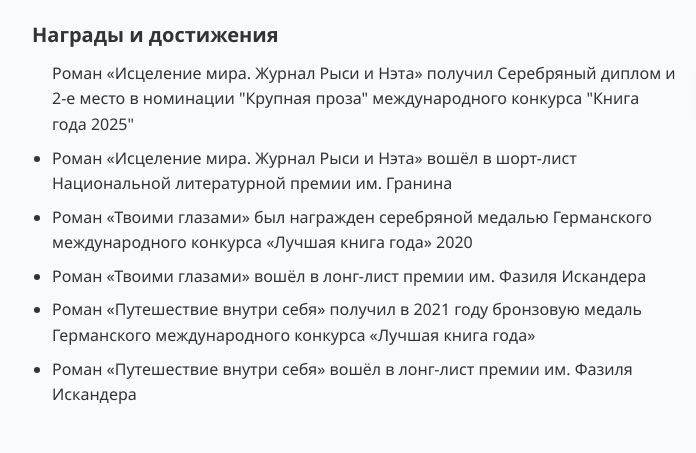
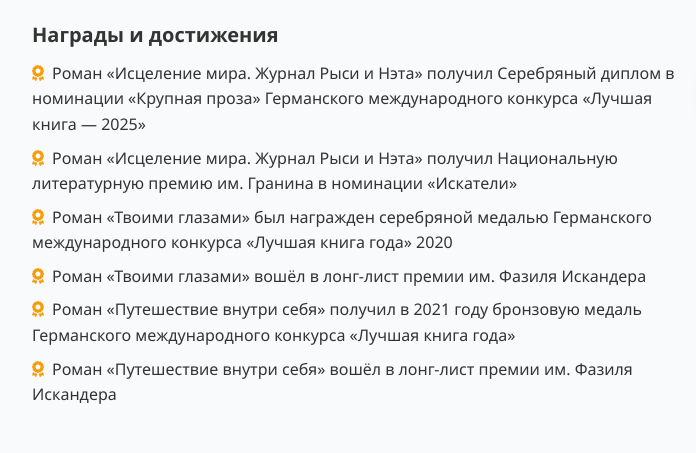
Before and after one commit to dimgo66/agacher, a plain HTML site: page index.html in a window 1280 px wide. Shown: the part 1214-1667 px from the top of the page, 112-808 px from the left. Drawn offline with nearby package versions, Linux system fonts and the light colour scheme.

Commit message:
Оформление достижений: значки награды вместо буллетов, правки формулировок премий

```diff
--- a/index.html
+++ b/index.html
@@ -105,15 +105,25 @@
                 <h3 class="text-xl font-semibold mb-3">Награды и достижения</h3>
                 <div class="flex flex-col md:flex-row gap-6 mb-4">
                     <div class="md:w-2/3">
-                        <ul class="list-disc pl-5 space-y-2">
+                        <ul class="list-none pl-0 space-y-2">
                             <li class="flex items-start">
-                                <span>Роман «Исцеление мира. Журнал Рыси и Нэта» получил Серебряный диплом и 2-е место в номинации "Крупная проза" международного конкурса "Книга года 2025"</span>
+                                <span><i class='fas fa-award text-yellow-500 mr-2'></i>Роман «Исцеление мира. Журнал Рыси и Нэта» получил Серебряный диплом в номинации «Крупная проза» Германского международного конкурса «Лучшая книга — 2025»</span>
                             </li>
-                            <li>Роман «Исцеление мира. Журнал Рыси и Нэта» вошёл в шорт-лист Национальной литературной премии им. Гранина</li>
-                            <li>Роман «Твоими глазами» был награжден серебряной медалью Германского международного конкурса «Лучшая книга года» 2020</li>
-                            <li>Роман «Твоими глазами» вошёл в лонг-лист премии им. Фазиля Искандера</li>
-                            <li>Роман «Путешествие внутри себя» получил в 2021 году бронзовую медаль Германского международного конкурса «Лучшая книга года»</li>
-                            <li>Роман «Путешествие внутри себя» вошёл в лонг-лист премии им. Фазиля Искандера</li>
+                            <li class="flex items-start">
+                                <span><i class='fas fa-award text-yellow-500 mr-2'></i>Роман «Исцеление мира. Журнал Рыси и Нэта» получил Национальную литературную премию им. Гранина в номинации «Искатели»</span>
+                            </li>
+                            <li class="flex items-start">
+                                <span><i class='fas fa-award text-yellow-500 mr-2'></i>Роман «Твоими глазами» был награжден серебряной медалью Германского международного конкурса «Лучшая книга года» 2020</span>
+                            </li>
+                            <li class="flex items-start">
+                                <span><i class='fas fa-award text-yellow-500 mr-2'></i>Роман «Твоими глазами» вошёл в лонг-лист премии им. Фазиля Искандера</span>
+                            </li>
+                            <li class="flex items-start">
+                                <span><i class='fas fa-award text-yellow-500 mr-2'></i>Роман «Путешествие внутри себя» получил в 2021 году бронзовую медаль Германского международного конкурса «Лучшая книга года»</span>
+                            </li>
+                            <li class="flex items-start">
+                                <span><i class='fas fa-award text-yellow-500 mr-2'></i>Роман «Путешествие внутри себя» вошёл в лонг-лист премии им. Фазиля Искандера</span>
+                            </li>
                         </ul>
                     </div>
                     <div class="md:w-1/3 flex justify-center items-start">
@@ -291,7 +301,8 @@
                     <h3 class="text-xl font-semibold mb-2 text-center">Аудиокнига</h3>
                     <p class="text-gray-600 text-center mb-4">Послушайте книгу в авторском исполнении</p>
                     <div class="flex flex-col space-y-2">
-                        <a href="https://www.vtornik.online/%D0%B0%D1%83%D0%B4%D0%B8%D0%BE%D0%BA%D0%BD%D0%B8%D0%B3%D0%B8" target="_blank" class="buy-link py-2 px-4 rounded text-center">Аудиокнига на сайте журнала "Вторник"</a>
+                        <a href="https://www.vtornik.online/%D0%B0%D1%83%D0%B4%D0%B8%D0%BE%D0%BA%D0%BD%D0%B8%D0%B3%D0%B8" target="_blank" class="buy-link py-2 px-4 rounded text-center">Аудиокнига на сайте журнала «Вторник»</a>
+                        <a href="https://ridero.ru/books/iscelenie_mira_zhurnal_rysi_i_neta/" target="_blank" class="buy-link py-2 px-4 rounded text-center">Ridero (аудиокнига)</a>
                     </div>
                 </div>
             </div>
```
